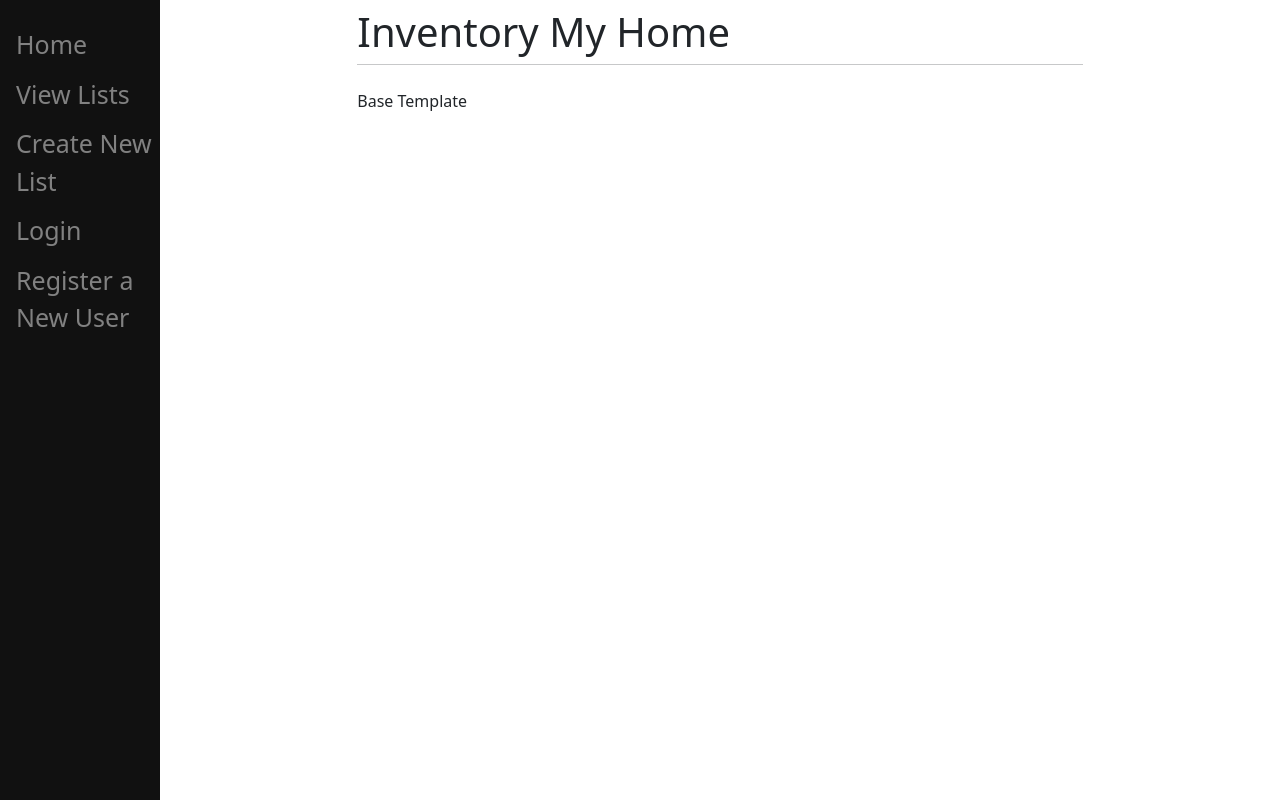
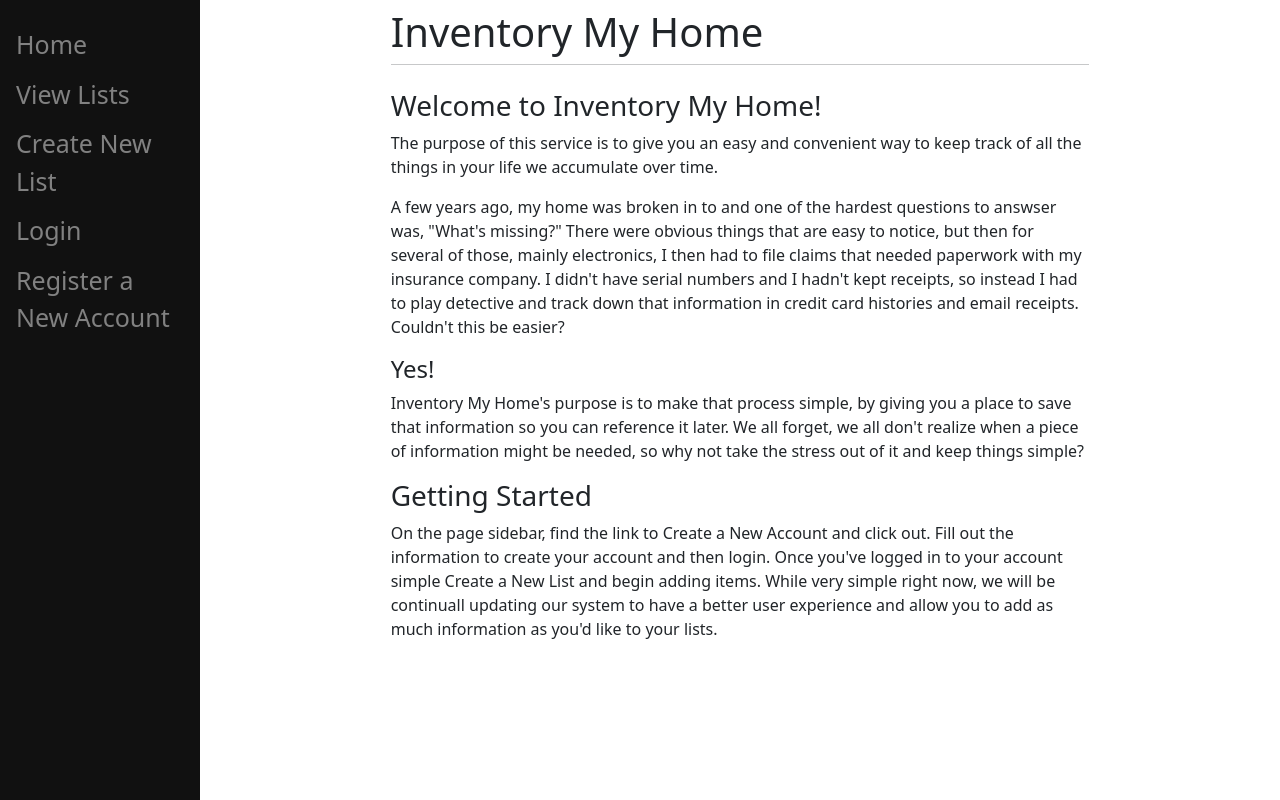
Before and after one commit to jdiket/InventoryMyHome_BackEnd, a Django app: page / in a window 1280 px wide. Run offline with Django 3.2, Linux system fonts and the light colour scheme.

Commit message:
updated landing page with site information and changed routing for user registration to go to login

```diff
--- a/Inventory/templates/Inventory/base.html
+++ b/Inventory/templates/Inventory/base.html
@@ -8,7 +8,7 @@
     <style type="text/css">
 		.sidenav {
 			height:100%;
-			width:160px;
+			width:200px;
 			position: fixed;
 			z-index:1;
 			top:0;
@@ -31,7 +31,7 @@
 		}
 
 		.main{
-			margin-left:160px;
+			margin-left:200px;
 			padding: 0px 10px;
 		}
 
@@ -45,7 +45,7 @@
         <a href="/lists">View Lists</a>
         <a href="/create">Create New List</a>
 		<a href="/login">Login</a>
-		<a href="/register">Register a New User</a>
+		<a href="/register">Register a New Account</a>
     </div>
 
     <div id="content" name="content" class="main">
@@ -55,7 +55,18 @@
                 <hr class="mt-0 mb-4">
 
 				{% block content %}
-				<p>Base Template</p>
+
+				<h3>Welcome to Inventory My Home!</h3>
+				<p>The purpose of this service is to give you an easy and convenient way to keep track of all the things in your life we accumulate over time.</p>
+				<p>A few years ago, my home was broken in to and one of the hardest questions to answser was, "What's missing?"  There were obvious things that are easy to notice, but then for several of those, mainly electronics, I then had to file claims that needed paperwork with my insurance company.  I didn't have serial numbers and I hadn't kept receipts, so instead I had to play detective and track down that information in credit card histories and email receipts.  Couldn't this be easier?</p>
+
+				<h4>Yes!</h4>
+				<p>Inventory My Home's purpose is to make that process simple, by giving you a place to save that information so you can reference it later.  We all forget, we all don't realize when a piece of information might be needed, so why not take the stress out of it and keep things simple?</p>
+
+				<h3>Getting Started</h3>
+				<p>On the page sidebar, find the link to Create a New Account and click out.  Fill out the information to create your account and then login.  Once you've logged in to your account simple Create a New List and begin adding items.  While very simple right now, we will be continuall updating our system to have a better user experience and allow you to add as much information as you'd like to your lists.</p>
+
+
 				{% endblock %}
 
             </div>
--- a/registration/views.py
+++ b/registration/views.py
@@ -9,7 +9,7 @@ def register(response):
         if form.is_valid():
             form.save()
 
-        return redirect("/")
+        return redirect("/login")
     else:
         form = RegistrationForm()
 
```
Also changed, not shown: db.sqlite3.
